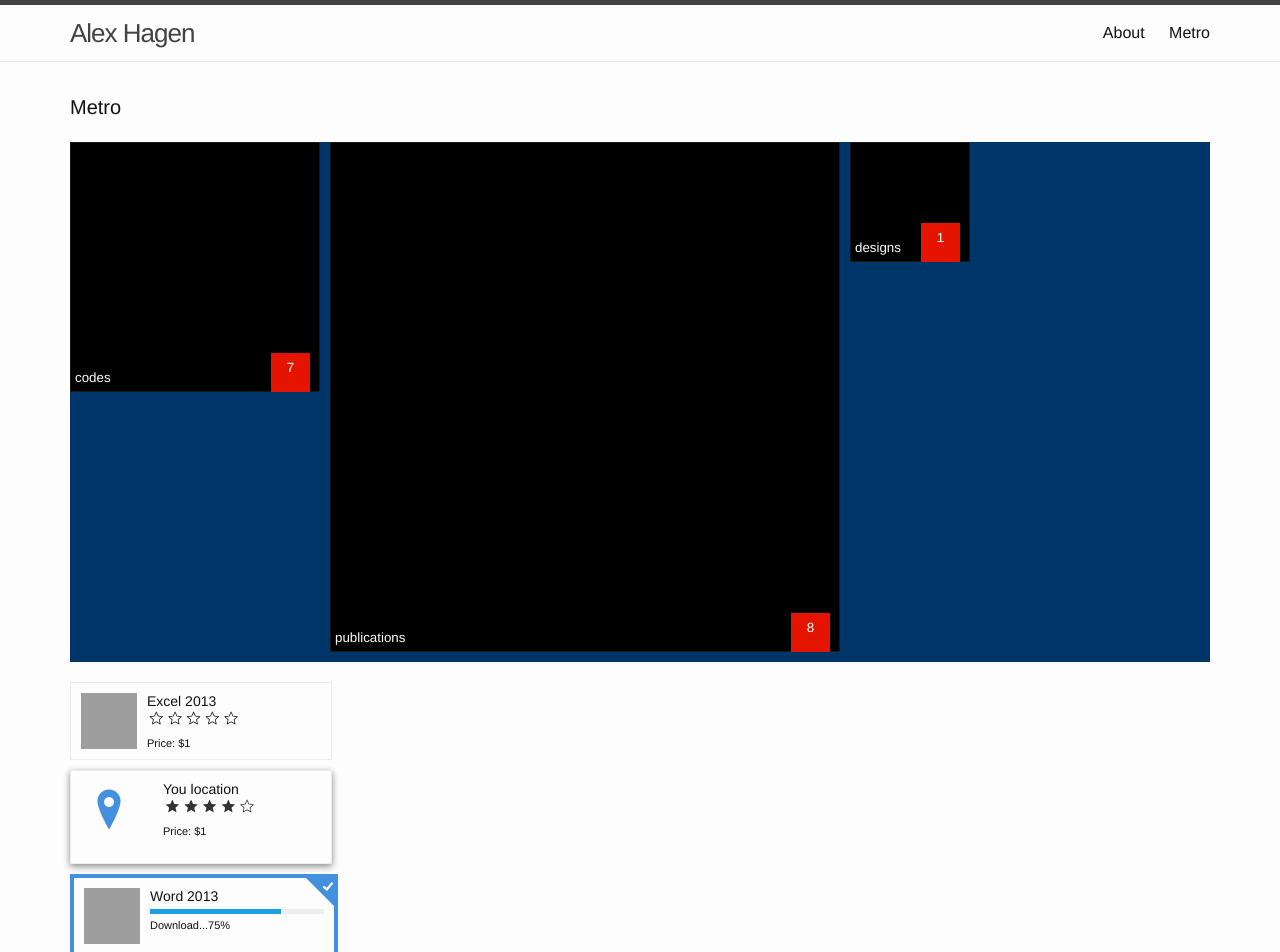
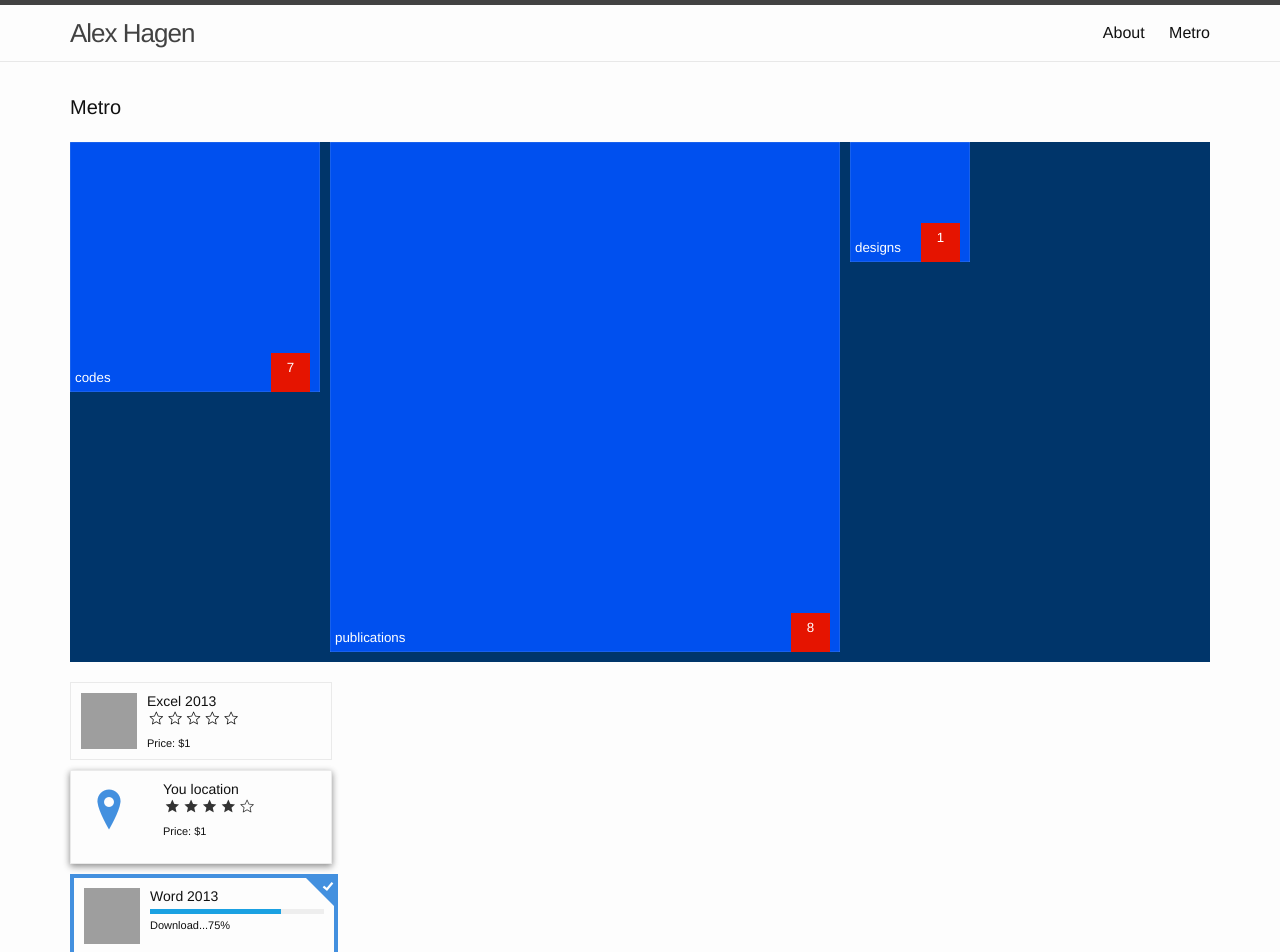
Before and after one commit to alexhagen/alexhagen.github.io, a Jekyll site: the page built from metro.md, in a window 1280 px wide. Shown: the top 952 px of the page. Built offline with Jekyll 4.4.1, drawn with Linux system fonts in a browser that asks for light colours; grey boxes are pictures that could not be loaded.

```diff
--- a/metro.md
+++ b/metro.md
@@ -18,7 +18,7 @@
 
 <div class="row bg-darkCobalt">
 
-<div class="tile bg-black double double-vertical">
+<div class="tile bg-cobalt double double-vertical">
     <div class="brand">
         <div class="badge bg-red">{{ codes_count }}</div>
 		<div class="tile-status">
@@ -27,7 +27,7 @@
     </div>
 </div>
 
-<div class="tile bg-black quadro quadro-vertical">
+<div class="tile bg-cobalt quadro quadro-vertical">
     <div class="brand">
         <div class="badge bg-red">{{ publications_count }}</div>
 		<div class="tile-status">
@@ -36,7 +36,7 @@
     </div>
 </div>
 
-<div class="tile bg-black">
+<div class="tile bg-cobalt">
     <div class="brand">
         <div class="badge bg-red">{{ designs_count }}</div>
 		<div class="tile-status">
```
